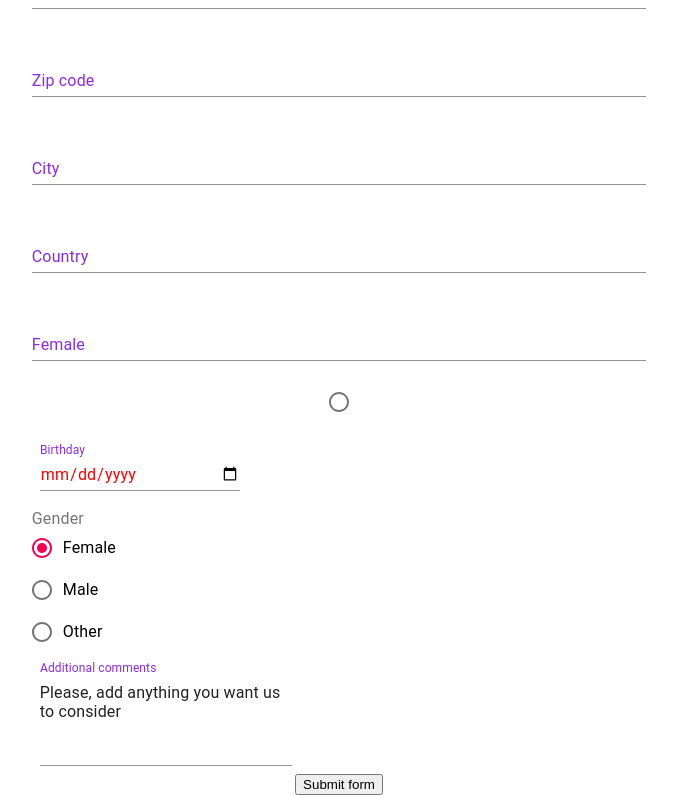
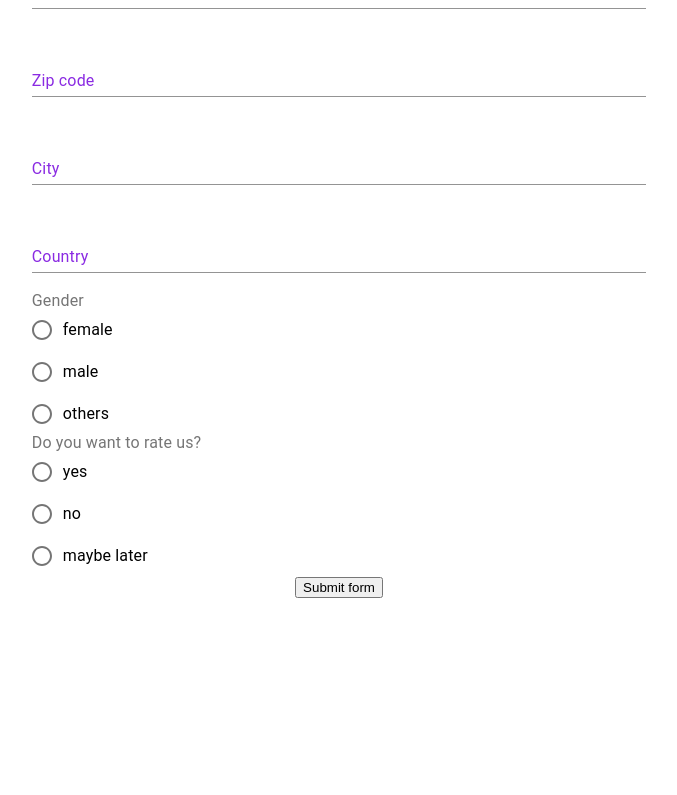
Before and after one commit to meruyert93/React_learning_project, a React (Create React App) app: page / in a window 1280 px wide. Shown: the part 669-1464 px from the top of the page, without its empty margins (301-978 px from the left). After the commit the page ends 1267 px from the top, so only its background shows below. Built offline with nearby package versions, Linux system fonts and the light colour scheme.

Commit message:
Radio type form

```diff
--- a/src/components/Form.tsx
+++ b/src/components/Form.tsx
@@ -7,12 +7,6 @@ import RadioGroup from '@material-ui/core/RadioGroup';
 import FormControlLabel from '@material-ui/core/FormControlLabel';
 import FormControl from '@material-ui/core/FormControl';
 import FormLabel from '@material-ui/core/FormLabel';
-import IconButton from '@material-ui/core/IconButton';
-import Visibility from '@material-ui/icons/Visibility';
-import VisibilityOff from '@material-ui/icons/VisibilityOff';
-import Input from '@material-ui/core/Input';
-import InputLabel from '@material-ui/core/InputLabel';
-import InputAdornment from '@material-ui/core/InputAdornment';
 
 
   //Styling
@@ -51,39 +45,18 @@ export type InputField = {
 
 export type radioInputField = {
     type: string; // text, phone, check-box, radio
-    value: string[];
+    values: string[];
+    label: string;
 }
-
-// export type FormControlLabel = {
-//     value: string;
-//     control: string;
-//     label: string;
-// }
 
 export enum FormElementType {
     text = "text",
     textArea = "text-area",
     password = "password",
     passwordGroup = "password-group",
-  }
-
-export default function RadioButtonsGroup() {
-    const [value, setValue] = React.useState('female');
-
-    const handleChange = (event: React.ChangeEvent<HTMLInputElement>) => {
-      setValue((event.target as HTMLInputElement).value);
-    };
-
-    return (
-      <FormControl component="fieldset">
-        <FormLabel component="legend">Gender</FormLabel>
-        <RadioGroup aria-label="gender" name="gender1" value={value} onChange={handleChange}>
-          <FormControlLabel value="female" control={<Radio />} label="Female" />
-          <FormControlLabel value="male" control={<Radio />} label="Male" />
-          <FormControlLabel value="other" control={<Radio />} label="Other" />
-        </RadioGroup>
-      </FormControl>
-    );
+    email = "email",
+    date = "date",
+    number = "number",
   }
 
 export const Form: React.FC<{formDetails: FormDescription}> = (props) => {
@@ -102,6 +75,7 @@ export const Form: React.FC<{formDetails: FormDescription}> = (props) => {
                 {details.inputFields.map((inputField) => {
                     if (inputField.type === "text") {
                         return <TextField
+                        type='text'
                         label={inputField.label}
                         placeholder={inputField.placeholder}
                         />
@@ -118,6 +92,7 @@ export const Form: React.FC<{formDetails: FormDescription}> = (props) => {
                     // TODO add support for input type password
                     if (inputField.type === 'password') {
                         return <TextField
+                        type ='password'
                         label={inputField.label}
                         placeholder={inputField.placeholder}
                         />
@@ -125,28 +100,22 @@ export const Form: React.FC<{formDetails: FormDescription}> = (props) => {
                     //Support for input type email
                     if (inputField.type === "email") {
                         return <TextField
+                        type ='email'
                         label={inputField.label}
                         placeholder={inputField.placeholder}
                         />
                     }
                     if  (inputField.type === "date") {
                         return <TextField
+                        type = 'date'
                         label={inputField.label}
                         placeholder={inputField.placeholder}
-                        // defaultValue="2017-05-24"
-                        // placeholder="Enter your date"
-                        // InputLabelProps={{
-                        //     shrink: true,
-                        //     }}
+                        InputLabelProps={{
+                            shrink: true,
+                        }}
                         />
                     }
                     if (inputField.type === "number") {
-                        return <TextField
-                        label={inputField.label}
-                        placeholder={inputField.placeholder}
-                        />
-                    }
-                    if (inputField.type === "radio") {
                         return <TextField
                         label={inputField.label}
                         placeholder={inputField.placeholder}
@@ -156,43 +125,15 @@ export const Form: React.FC<{formDetails: FormDescription}> = (props) => {
                 )}
                  {details.radioInputFields.map((radioInputField) => {
                     if (radioInputField.type === "radio") {
-                        return <Radio
-                         value={radioInputField.value}
-
-                        />
+                    return <FormControl component="fieldset"> <FormLabel component="legend">{radioInputField.label}</FormLabel>
+                                <RadioGroup  aria-label="gender" name="gender1"> {radioInputField.values.map((value) => {
+                                   return <FormControlLabel value={value} control={<Radio />} label={value} />
+                                    })}
+                                </RadioGroup>
+                            </FormControl>
                     }
-
                  }
                  )}
-
-
-                <form>
-                    <TextField
-                        id="date"
-                        label="Birthday"
-                        type="date"
-                        // defaultValue="2017-05-24"
-                        className={classes.textField}
-                        InputLabelProps={{
-                        shrink: true,
-                        }}
-                    />
-                </form>
-
-
-                <RadioButtonsGroup/>
-
-                <form className={classes.root} noValidate autoComplete="off">
-                    <div>
-                        <TextField
-                            id="standard-multiline-static"
-                            label="Additional comments"
-                            multiline
-                            rows={4}
-                            defaultValue="Please, add anything you want us to consider"
-                        />
-                    </div>
-                </form>
             </div>
             <button>
                 {details.buttonTitle}
--- a/src/pages/ExampleForm.tsx
+++ b/src/pages/ExampleForm.tsx
@@ -17,13 +17,14 @@ export class ExampleForm extends Component <{}, {}> {
         const cityCodeInputField: InputField = {type: "text", placeholder: "Enter your City", label:"City"}
         const countryCodeInputField: InputField = {type: "text", placeholder: "Enter your Country", label:"Country"}
         const radio1InputField: InputField = {type: "radio", placeholder: "Female", label:"Female"}
-        const radioInputField: radioInputField = {type:"radio", value:["Female"] }
+        const radioInputField: radioInputField = {type:"radio", values:['female', 'male', 'others'], label: "Gender" }
+        const rating: radioInputField = {type:"radio", values:['yes', 'no', 'maybe later'], label: "Do you want to rate us?" }
         const nameForm: FormDescription = {
             inputFields:
             [nameInputField, firstNameInputField, passwordInputField,
             emailInputField, birthDateInputField, phoneNumberInputField,
             streetInputField, zipCodeInputField, cityCodeInputField, countryCodeInputField, radio1InputField],
-            radioInputFields: [radioInputField],
+            radioInputFields: [radioInputField, rating],
             title: "Sign Up",
             buttonTitle: "Submit form"}
 
```
